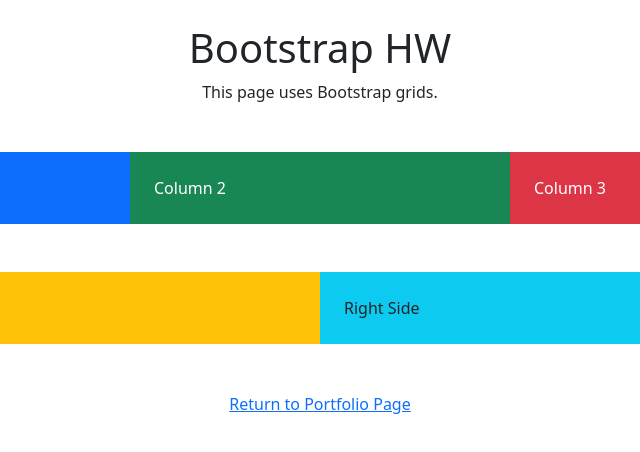
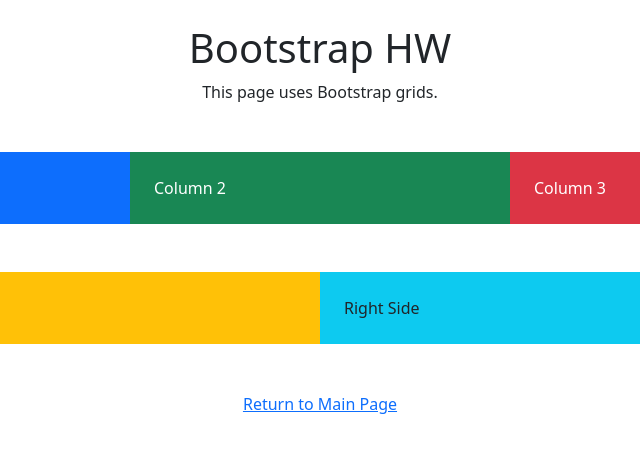
Before and after one commit to jonibeksaidov/CISC-3610-Jonibek-Saidov, a plain HTML site: page bootstrap-hw/index.html in a window 1280 px wide. Shown: the full height of the page, 320-960 px from the left. Drawn offline with nearby package versions, Linux system fonts and the light colour scheme.

Commit message:
Update index.html

```diff
--- a/bootstrap-hw/index.html
+++ b/bootstrap-hw/index.html
@@ -14,6 +14,7 @@
 
 <body>
 
+    <!-- Page Title -->
     <div class="container text-center mt-4">
 
         <h1>Bootstrap HW</h1>
@@ -23,18 +24,22 @@
     </div>
 
 
+    <!-- First Grid Row -->
     <div class="container mt-5">
 
         <div class="row">
 
+            <!-- Column 1 -->
             <div class="col-md-4 bg-primary text-white p-4">
                 Column 1
             </div>
 
+            <!-- Column 2 -->
             <div class="col-md-4 bg-success text-white p-4">
                 Column 2
             </div>
 
+            <!-- Column 3 -->
             <div class="col-md-4 bg-danger text-white p-4">
                 Column 3
             </div>
@@ -44,14 +49,17 @@
     </div>
 
 
+    <!-- Second Grid Row -->
     <div class="container mt-5">
 
         <div class="row">
 
+            <!-- Left Side -->
             <div class="col-sm-6 bg-warning p-4">
                 Left Side
             </div>
 
+            <!-- Right Side -->
             <div class="col-sm-6 bg-info p-4">
                 Right Side
             </div>
@@ -61,11 +69,12 @@
     </div>
 
 
+    <!-- Return Link -->
     <div class="text-center mt-5">
 
-        <a href="../index.html">
-    Return to Portfolio Page
-</a>
+        <a href="https://github.com/jonibeksaidov/CISC-3610-Jonibek-Saidov">
+            Return to Main Page
+        </a>
 
     </div>
 
```
